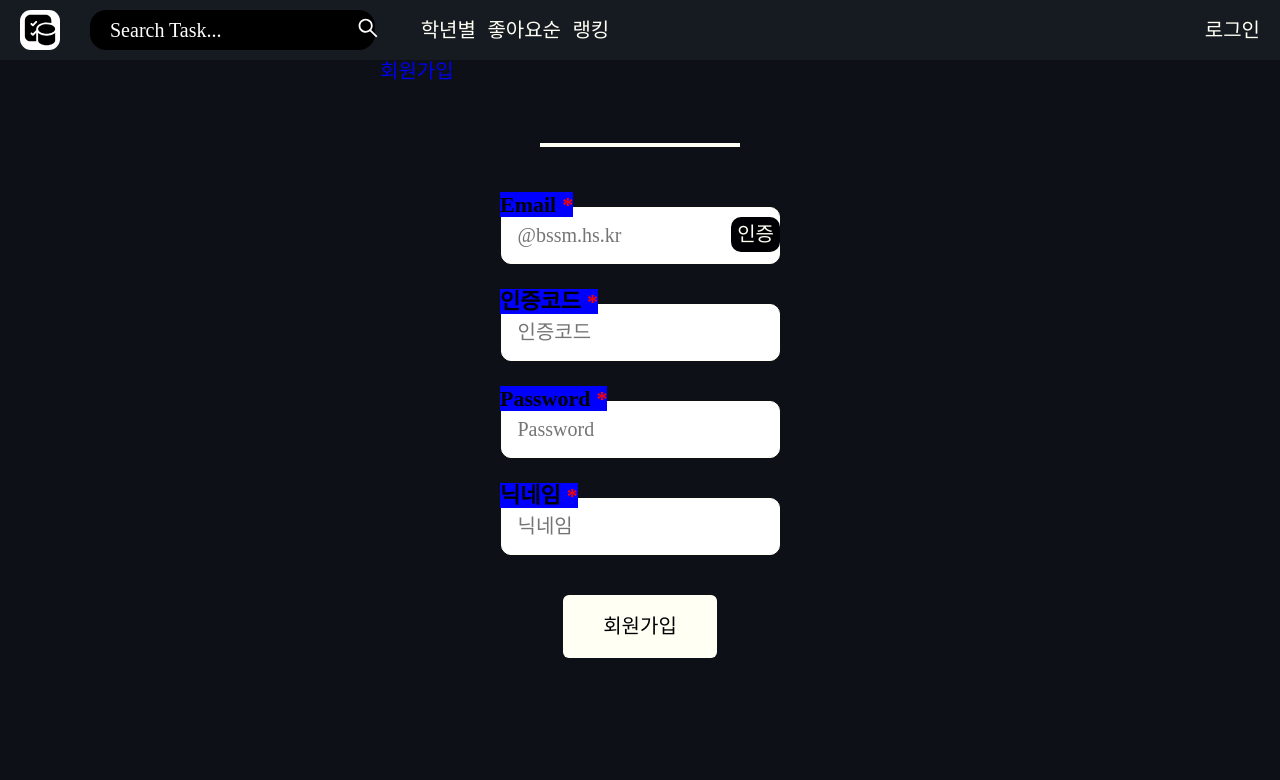
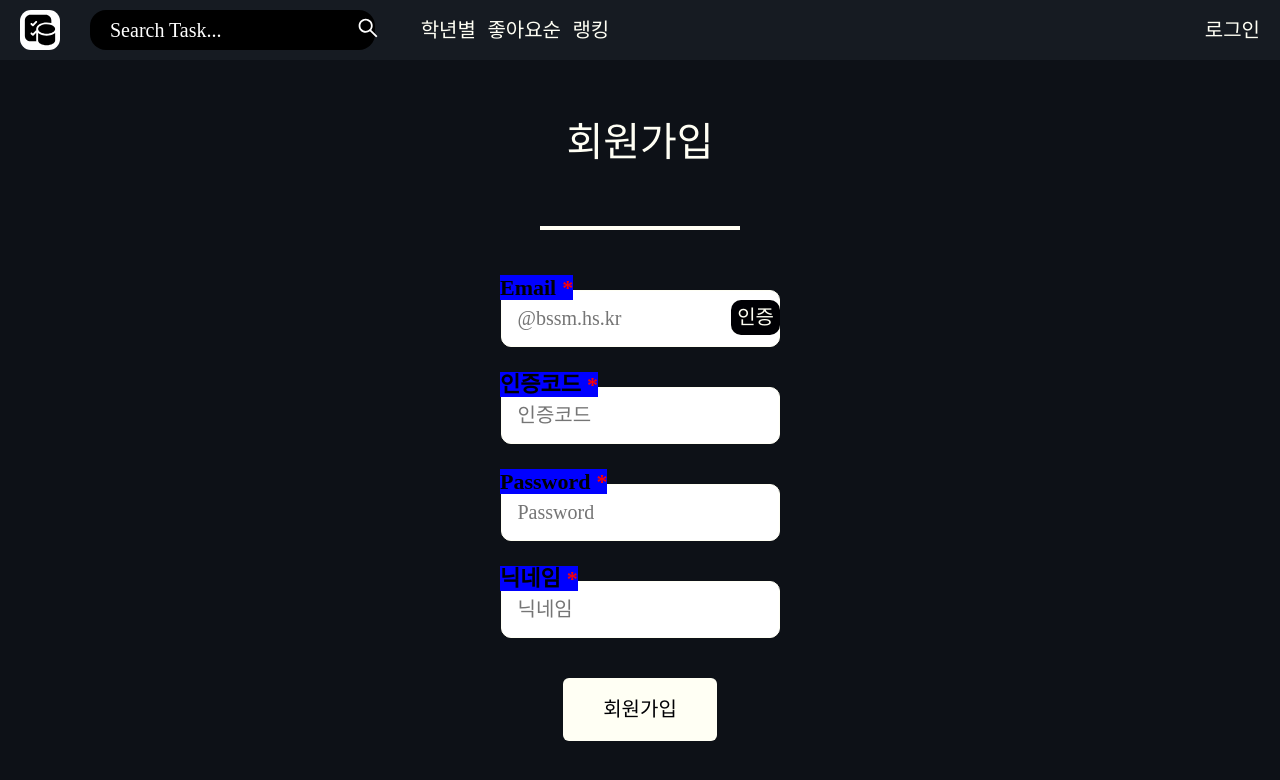
Before and after one commit to Task-DB/Frontend, a Next.js app: page /signup in a window 1280 px wide. Shown: the top 780 px of the page. Built offline with nearby package versions, Linux system fonts and the light colour scheme; no server answers; a web font is replaced by a local one.

Commit message:
FIX :: styled link 적용 안되는 버그 수정

```diff
--- a/domain/login/components/index.style.ts
+++ b/domain/login/components/index.style.ts
@@ -63,7 +63,8 @@ export const LoginBottom = styled.span`
   display: block;
   color: ${theme.main};
   font-size: 0.7rem;
-  padding: 0 1rem !important;
+  padding: 0 1rem;
+  margin-bottom: 3rem;
   &:hover {
     text-decoration: underline;
   }
@@ -84,12 +85,13 @@ export const TopBar = styled.hr`
 `;
 export const LoginTopBar = styled(TopBar)``;
 
-export const MainText = styled(Link)`
+export const MainText = styled.span`
   text-align: center;
   display: block;
+  margin-top: 3rem;
   color: ${theme.main};
   transition: 0.3s;
-  font-size: 24px;
+  font-size: 2rem;
   &:hover {
     transition: 0.3s;
     text-decoration: underline;
--- a/domain/login/components/index.tsx
+++ b/domain/login/components/index.tsx
@@ -27,7 +27,9 @@ const Login: NextPage = () => {
         handleLogin(data);
       })}
     >
-      <LoginMainText href="/">로그인</LoginMainText>
+      <Link href="/">
+        <LoginMainText>로그인</LoginMainText>
+      </Link>
       <LoginTopBar />
 
       <FormElement>
--- a/domain/signup/components/index.tsx
+++ b/domain/signup/components/index.tsx
@@ -17,6 +17,7 @@ import { NextRouter, useRouter } from "next/router";
 import { useForm } from "react-hook-form";
 import { SignupRequestType } from "../interface";
 import { handleSignup, handleCertificate } from "../api";
+import Link from "next/link";
 
 const Signup: NextPage = () => {
   const [status, setStatus] = React.useState("인증");
@@ -31,7 +32,9 @@ const Signup: NextPage = () => {
         handleSignup(email, data);
       })}
     >
-      <SignupMainText href="/">회원가입</SignupMainText>
+      <Link href="/">
+        <SignupMainText>회원가입</SignupMainText>
+      </Link>
       <SignupTopBar />
 
       <SignupFormElement>
```
